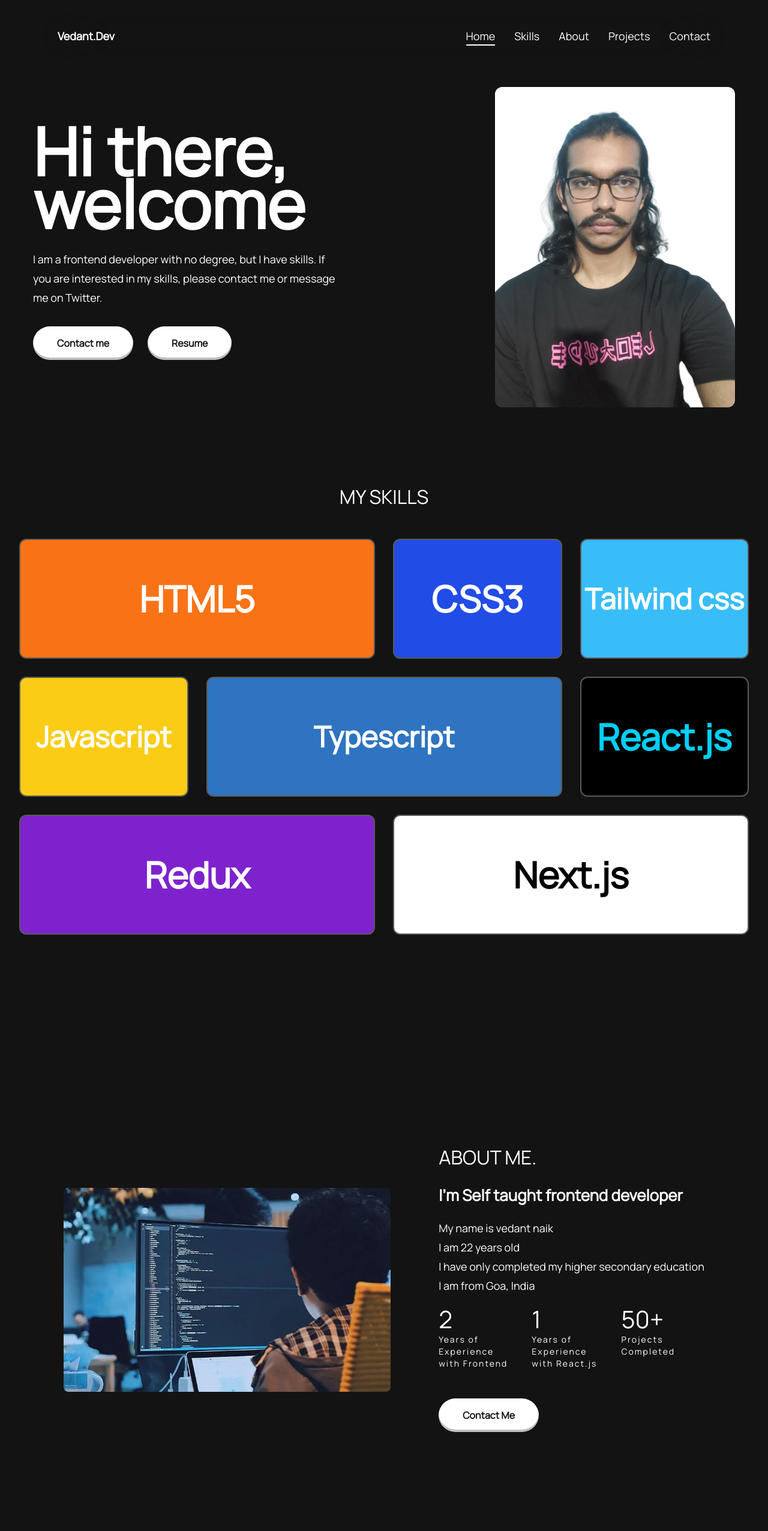
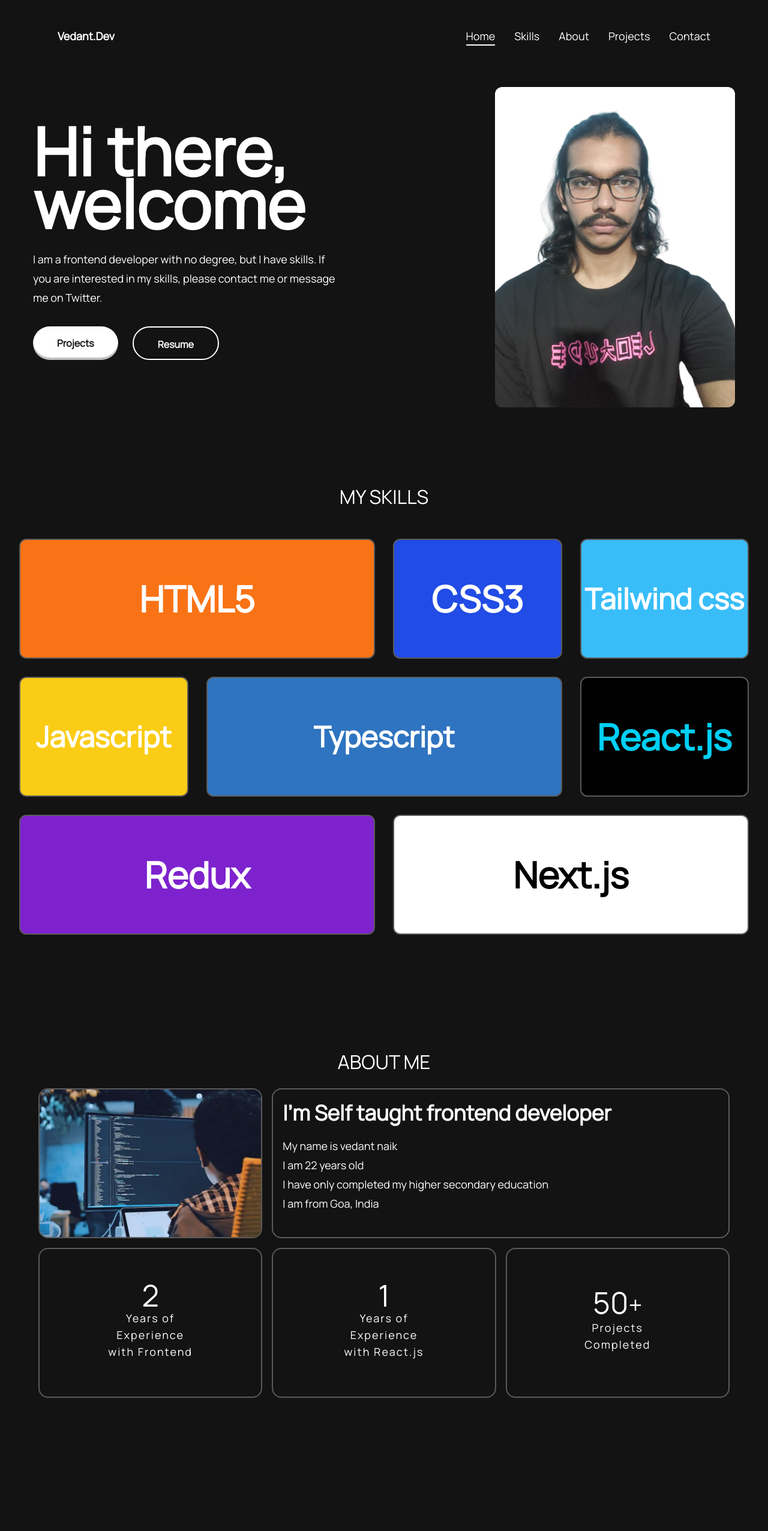
Before and after one commit to vedantnaik1008/Nextportfolio, a Next.js app: page / in a window 1280 px wide. Shown: the top 2552 px of the page at 60% size. Built offline with nearby package versions, Linux system fonts and the light colour scheme.

Commit message:
added few changes in about hero and page

```diff
--- a/Components/About.tsx
+++ b/Components/About.tsx
@@ -3,7 +3,6 @@ import Countup from 'react-countup';
 import { motion } from 'framer-motion';
 import { animationProps } from '../variants';
 import img from '../images/10-Skill-yang-Harus-Dimiliki-Front-End-Developer.webp';
-import { Link } from 'react-scroll';
 import Image from 'next/image';
 import { useInView } from 'react-intersection-observer';
 
@@ -11,28 +10,36 @@ const About = () => {
     const [ref, inView] = useInView({
         threshold: 0.5
     });
+
     const birthdate = new Date('2002-01-25');
     const currentDate = new Date();
     const age = currentDate.getFullYear() - birthdate.getFullYear();
 
     return (
-        <section className='section justify-center items-center' id='about'>
-            <div className='w-[90%] mx-auto'>
-                <div className='flex flex-col justify-center gap-y-10 lg:flex-row items-center lg:gap-x-20 lg:gap-y-0 h-screen'>
-                    <motion.div {...animationProps} className=''>
+        <section className='py-24 ' id='about'>
+            <div className='w-[90%] mx-auto relative'>
+                {/* <div
+                    className='md:bg-[radial-gradient(circle,_rgba(2,0,36,1)_0%,_rgba(255,4,199,1)_25%,_transparent_50%)] absolute top-1/2 left-1/2 z-[1] w-[80%] h-[80%] -translate-x-1/2 -translate-y-1/2'></div> */}
+                <h2 className='h2 leading-tight text-center text-white'>
+                    About me
+                </h2>
+                <motion.div
+                    {...animationProps}
+                    className='grid gap-4 grid-cols-1 md:grid-cols-3 md:grid-rows-2 relative z-[2]'>
+                    <div className=' bg-[#131313] border-2 border-[#5a5a5a] rounded-2xl overflow-hidden'>
                         <Image
                             width={545}
                             height={341}
                             loading='lazy'
                             src={img}
                             alt='img'
-                            className='xs:hidden md:block rounded-lg'
+                            className='rounded-lg w-full object-cover h-full'
                             sizes='(min-width: 1200px) 545px, (min-width: 960px) 425px, (min-width: 840px) 545px, calc(52.88vw + 111px)'
                         />
-                    </motion.div>
-                    <motion.div {...animationProps} className=''>
-                        <h2 className='h2 text-white'>About me.</h2>
-                        <h3 className='h3 mb-4 text-white'>
+                    </div>
+
+                    <div className='bg-[#131313] md:col-span-2 w-full border-2 border-[#5a5a5a] rounded-2xl p-4  '>
+                        <h3 className='h3 lg:text-[35px] mb-4 text-white'>
                             I&apos;m Self taught frontend developer
                         </h3>
                         <p className='mb-6 text-white font-medium'>
@@ -41,74 +48,57 @@ const About = () => {
                             education
                             <br />I am from Goa, India
                         </p>
-                        <div className='flex flex-wrap gap-6 lg:gap-x-10 mb-12' ref={ref}>
-                            <div className=''>
-                                <div className='text-[40px] font-tertiary text-white mb-2'>
+                    </div>
+
+                    <div
+                        className='bg-[#131313]  border-2 border-[#5a5a5a] rounded-2xl p-4   w-full h-full place-content-center'
+                        ref={ref}>
+                        <div className='text-[50px] font-tertiary text-white text-center mb-2'>
                             {inView ? (
-                                        <Countup
-                                            start={0}
-                                            end={2}
-                                            duration={3}
-                                        />
+                                <Countup start={0} end={2} duration={3} />
                             ) : null}
                         </div>
 
-                                <div className='font-primary text-sm tracking-[2px] text-white'>
+                        <div className='font-primary text-lg tracking-[2px] text-center text-white'>
                             Years of <br />
                             Experience
                             <br />
                             with Frontend
                         </div>
                     </div>
-                            <div className=''>
-                                <div className='text-[40px] font-tertiary text-white mb-2'>
+
+                    <div
+                        className='bg-[#131313]  border-2 border-[#5a5a5a] rounded-2xl p-4   w-full h-full  place-content-center'
+                        ref={ref}>
+                        <div className='text-[50px] font-tertiary text-center text-white mb-2'>
                             {inView ? (
-                                        <Countup
-                                            start={0}
-                                            end={1}
-                                            duration={3}
-                                        />
+                                <Countup start={0} end={1} duration={3} />
                             ) : null}
                         </div>
-                                <div className='font-primary text-sm tracking-[2px] text-white'>
+                        <div className='font-primary text-lg tracking-[2px] text-center text-white'>
                             Years of <br />
                             Experience
                             <br />
                             with React.js
                         </div>
                     </div>
-                            <div className=''>
-                                <div className='text-[40px] font-tertiary text-white mb-2'>
+
+                    <div
+                        className='bg-[#131313]  border-2 border-[#5a5a5a] rounded-2xl p-4   w-full h-full  place-content-center'
+                        ref={ref}>
+                        <div className='text-[50px] font-tertiary text-center text-white mb-2'>
                             {inView ? (
-                                        <Countup
-                                            start={0}
-                                            end={50}
-                                            duration={3}
-                                        />
+                                <Countup start={0} end={50} duration={3} />
                             ) : null}
-                                    +
+                            <span className='text-[40px]'>+</span>
                         </div>
-                                <div className='font-primary text-sm tracking-[2px] text-white'>
+                        <div className='font-primary text-lg tracking-[2px] text-center text-white'>
                             Projects
                             <br />
                             Completed
                         </div>
                     </div>
-                        </div>
-                        <div className='flex items-center'>
-                            <Link
-                                href='contact'
-                                to='contact'
-                                offset={-28}
-                                smooth={true}
-                                spy={true}>
-                                <button className='btn-tweet hover:scale-105 bg-[#FFFFFF] shadow-[inset_0_-4px_0_0_rgba(0,0,0,.25)]  btn-lg  transition-all duration-300 ease-out'>
-                                    Contact Me
-                                </button>
-                            </Link>
-                        </div>
                 </motion.div>
-                </div>
             </div>
         </section>
     );
--- a/Components/Hero.tsx
+++ b/Components/Hero.tsx
@@ -43,19 +43,19 @@ const Hero = () => {
                             {...animationProps}
                             className='flex max-w-max gap-6 flex-wrap items-center justify-center mb-12 mx-auto lg:mx-0'>
                             <Link
-                                    href='contact'
-                                    to='contact'
-                                    offset={-28}
+                                href='work'
+                                to='work'
                                 smooth={true}
-                                    spy={true}>
+                                spy={true}
+                                offset={20}>
                                 <button className='btn-tweet hover:scale-105 bg-[#FFFFFF] shadow-[inset_0_-4px_0_0_rgba(0,0,0,.25)]  btn-lg  transition-all duration-300 ease-out'>
-                                        Contact me
+                                    Projects
                                 </button>
                             </Link>
                             <a
                                 href='/Vedant_Naik.pdf'
                                 download
-                                    className='py-4 btn-tweet hover:scale-105 bg-[#FFFFFF] shadow-[inset_0_-4px_0_0_rgba(0,0,0,.25)]  btn-lg  transition-all duration-300 ease-out'>
+                                className='py-4 rounded-full  text-white font-semibold hover:scale-105 shadow-[inset_0_-4px_0_0_rgba(0,0,0,.25)]  btn-lg  transition-all duration-300 ease-out border-2 border-white'>
                                 Resume
                             </a>
                         </div>
--- a/app/page.tsx
+++ b/app/page.tsx
@@ -9,7 +9,7 @@ import Footer from '@/Components/Footer';
 
 export default function Home() {
     return (
-        <main className='bg-[#131313]  overflow-hidden'>
+        <main className='bg-[#131313] overflow-hidden'>
             <Header />
             <Hero />
             <Skills />
```
Lines whose indentation alone changed are shown as unchanged.
